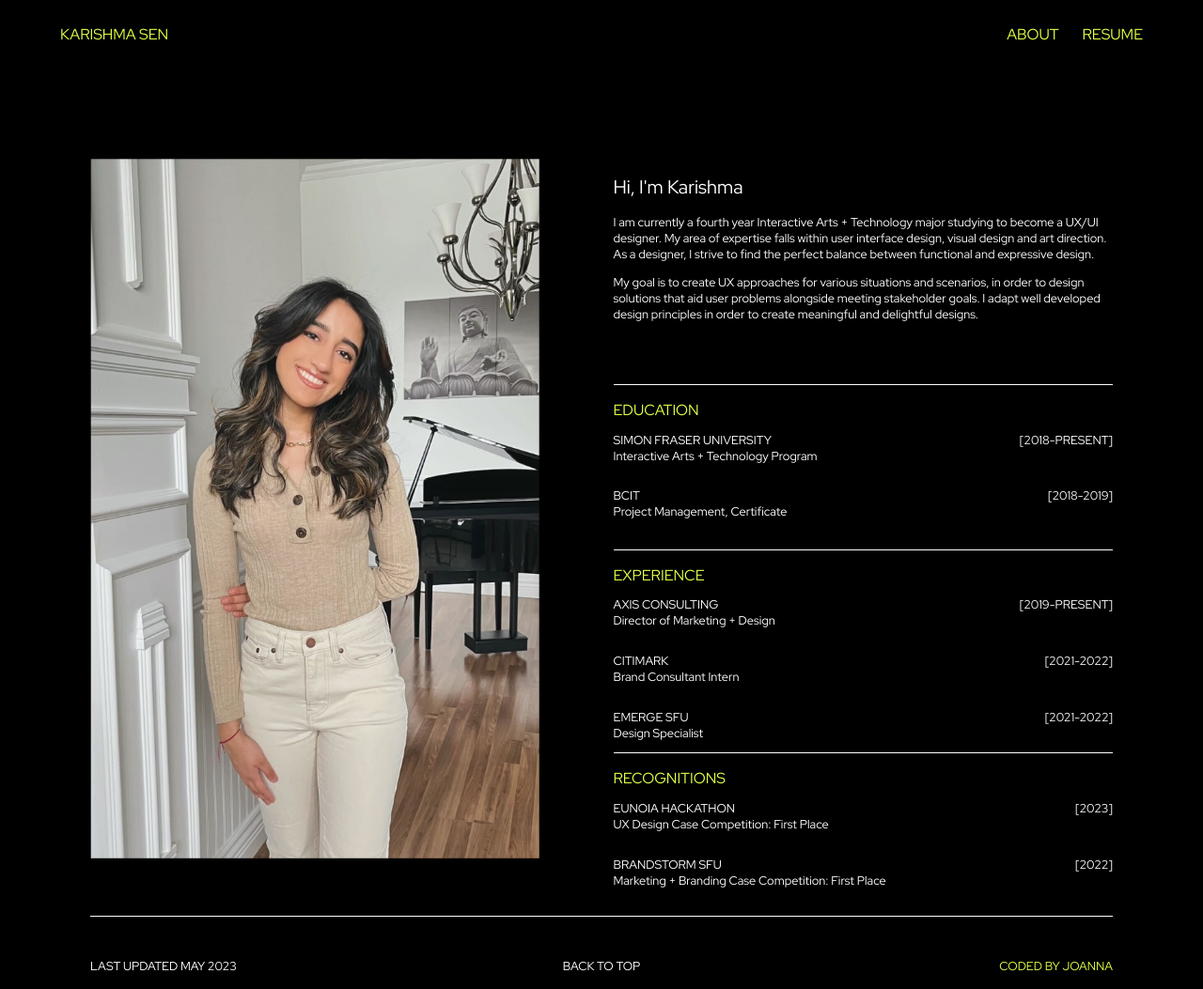
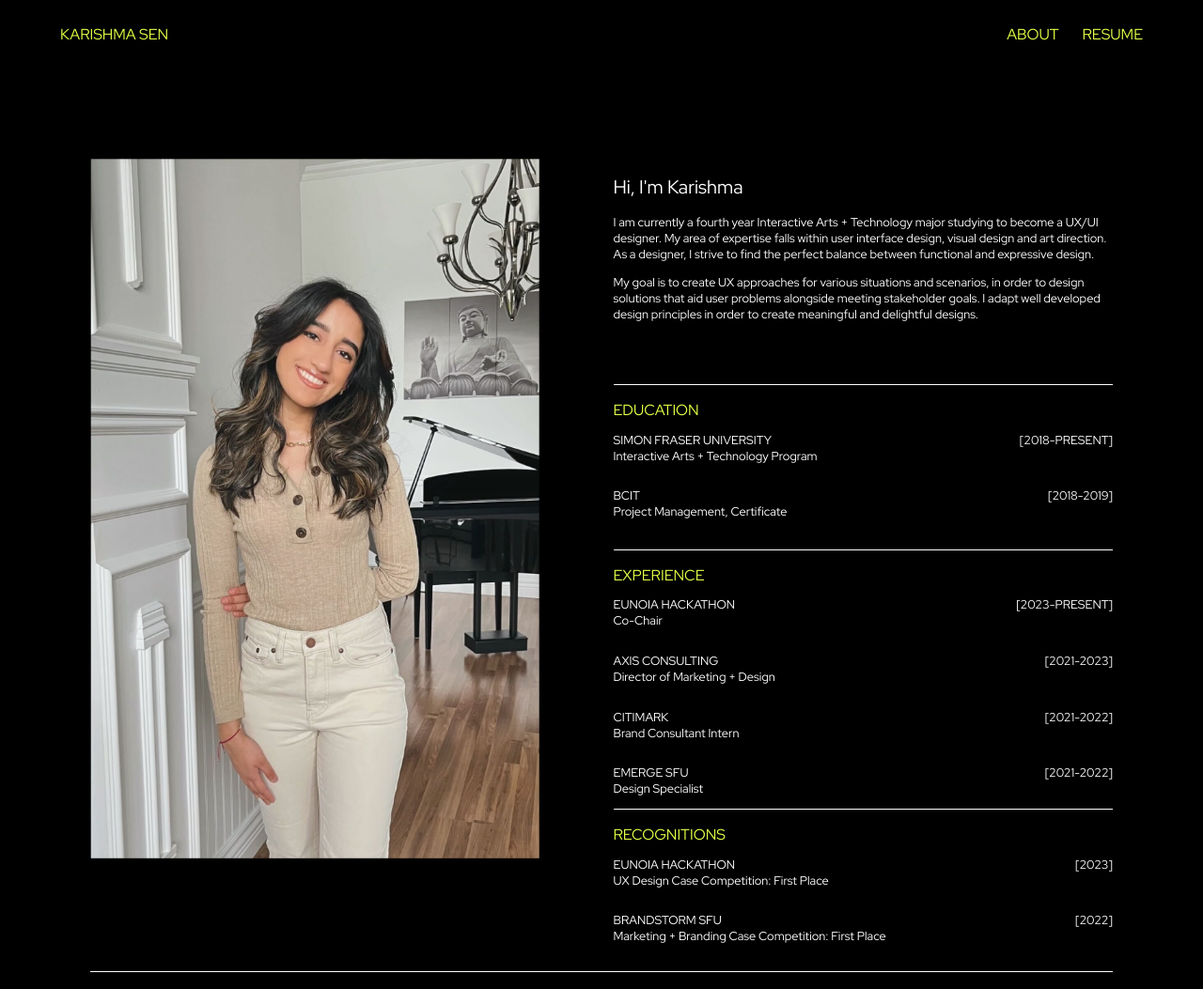
Before and after one commit to karishmasen12/karishmasen12.github.io, a plain HTML site: page about.html in a window 1280 px wide. Shown: the top 1053 px of the page at 94% size. Drawn offline with Linux system fonts and the light colour scheme.

Commit message:
updating about

```diff
--- a/about.html
+++ b/about.html
@@ -62,10 +62,18 @@
 					<h3 class="green bottom-margin-zero">EXPERIENCE</h3>
 					<div class="flex-space-between">
 						<div>
+							<p class="bottom-margin-zero">EUNOIA HACKATHON</p>
+							<p class="top-margin-zero">Co-Chair</p>
+						</div>
+						<p>[2023-PRESENT]</p>
+					</div>
+
+					<div class="flex-space-between">
+						<div>
 							<p class="bottom-margin-zero">AXIS CONSULTING</p>
 							<p class="top-margin-zero">Director of Marketing + Design</p>
 						</div>
-						<p>[2019-PRESENT]</p>
+						<p>[2021-2023]</p>
 					</div>
 
 					<div class="flex-space-between">
```
